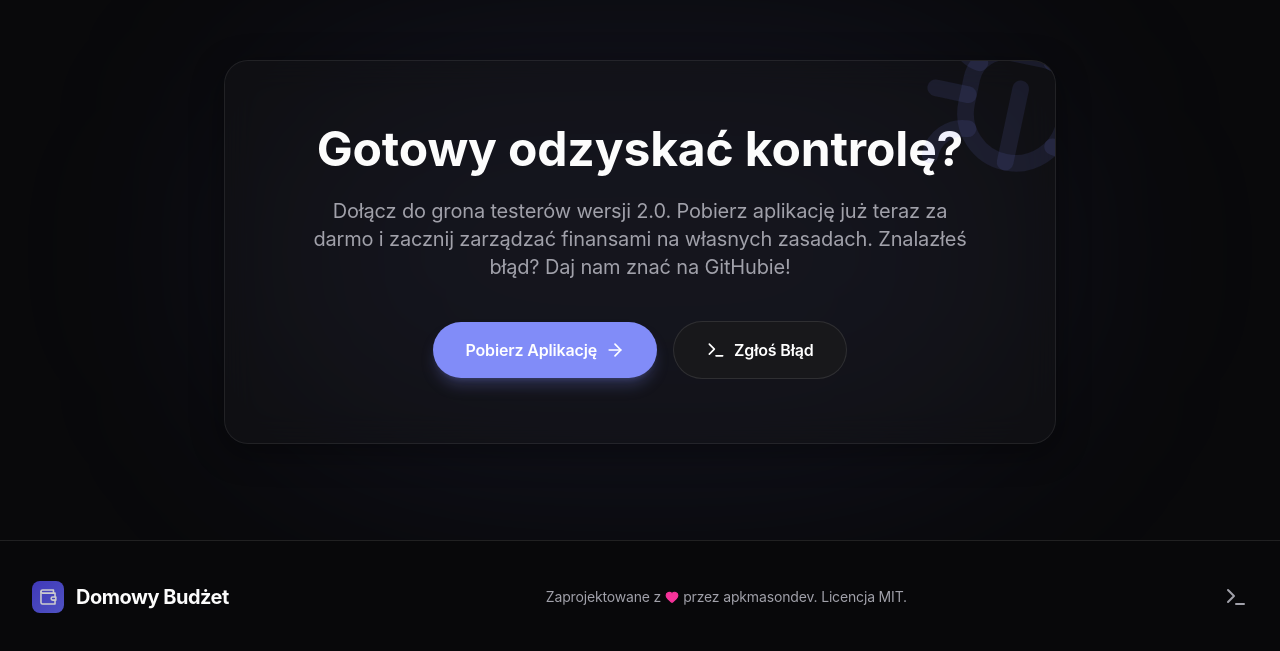
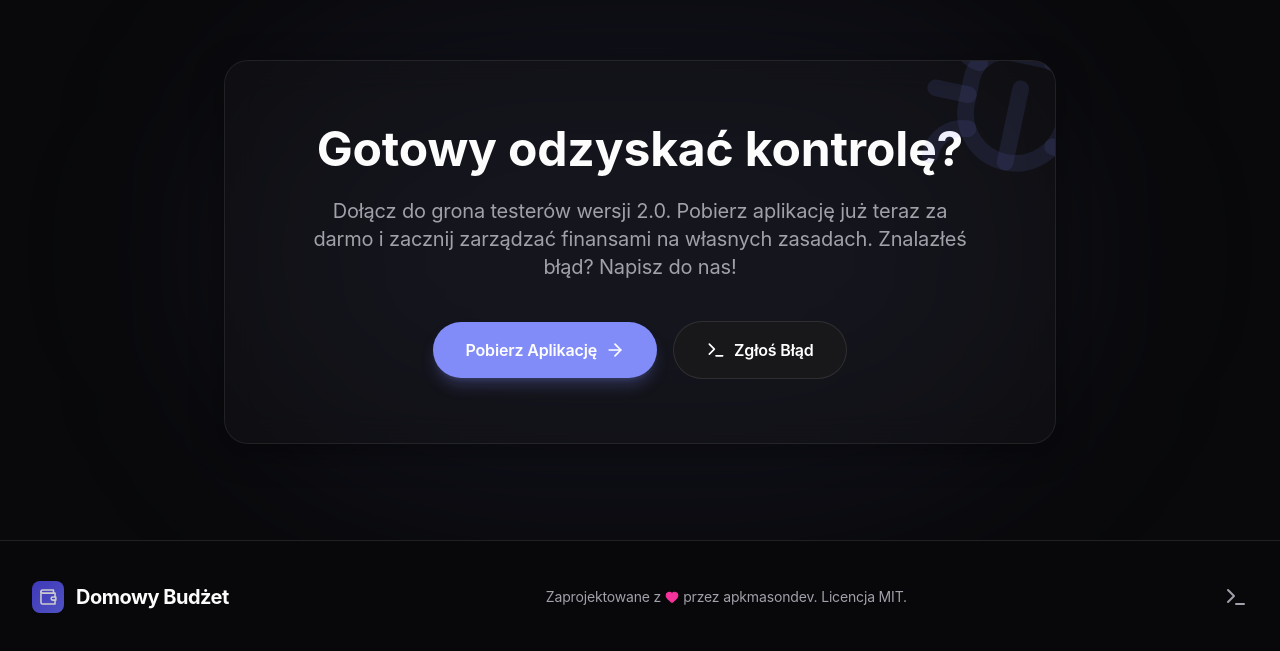
Before and after one commit to apkmasondev/budzet_domowy, a React (Vite) app in the folder budzet-domowy-landing/: page / in a window 1280 px wide. Shown: the part 3382-4033 px from the top of the page. Built offline with nearby package versions, Linux system fonts and the light colour scheme.

Commit message:
fix: updated CTA component bug report link to mailto

```diff
--- a/budzet-domowy-landing/src/components/CTA.tsx
+++ b/budzet-domowy-landing/src/components/CTA.tsx
@@ -13,7 +13,7 @@ export default function CTA() {
 
           <h2 className="text-3xl md:text-5xl font-bold mb-6">Gotowy odzyskać kontrolę?</h2>
           <p className="text-xl text-text-muted mb-10 max-w-2xl mx-auto">
-            Dołącz do grona testerów wersji 2.0. Pobierz aplikację już teraz za darmo i zacznij zarządzać finansami na własnych zasadach. Znalazłeś błąd? Daj nam znać na GitHubie!
+            Dołącz do grona testerów wersji 2.0. Pobierz aplikację już teraz za darmo i zacznij zarządzać finansami na własnych zasadach. Znalazłeś błąd? Napisz do nas!
           </p>
 
           <div className="flex flex-col sm:flex-row justify-center items-center gap-4">
@@ -27,9 +27,7 @@ export default function CTA() {
             </a>
 
             <a
-              href="https://github.com/apkmasondev/budzet_domowy/issues"
-              target="_blank"
-              rel="noopener noreferrer"
+              href="mailto:apkmasondev@gmail.com?subject=Zgłoszenie%20błędu%20-%20Domowy%20Budżet"
               className="flex items-center gap-2 bg-surface hover:bg-surface-hover border border-white/10 text-white px-8 py-4 rounded-full font-semibold transition-all hover:scale-105 active:scale-95 w-full sm:w-auto justify-center"
             >
               <Terminal size={20} />
```
